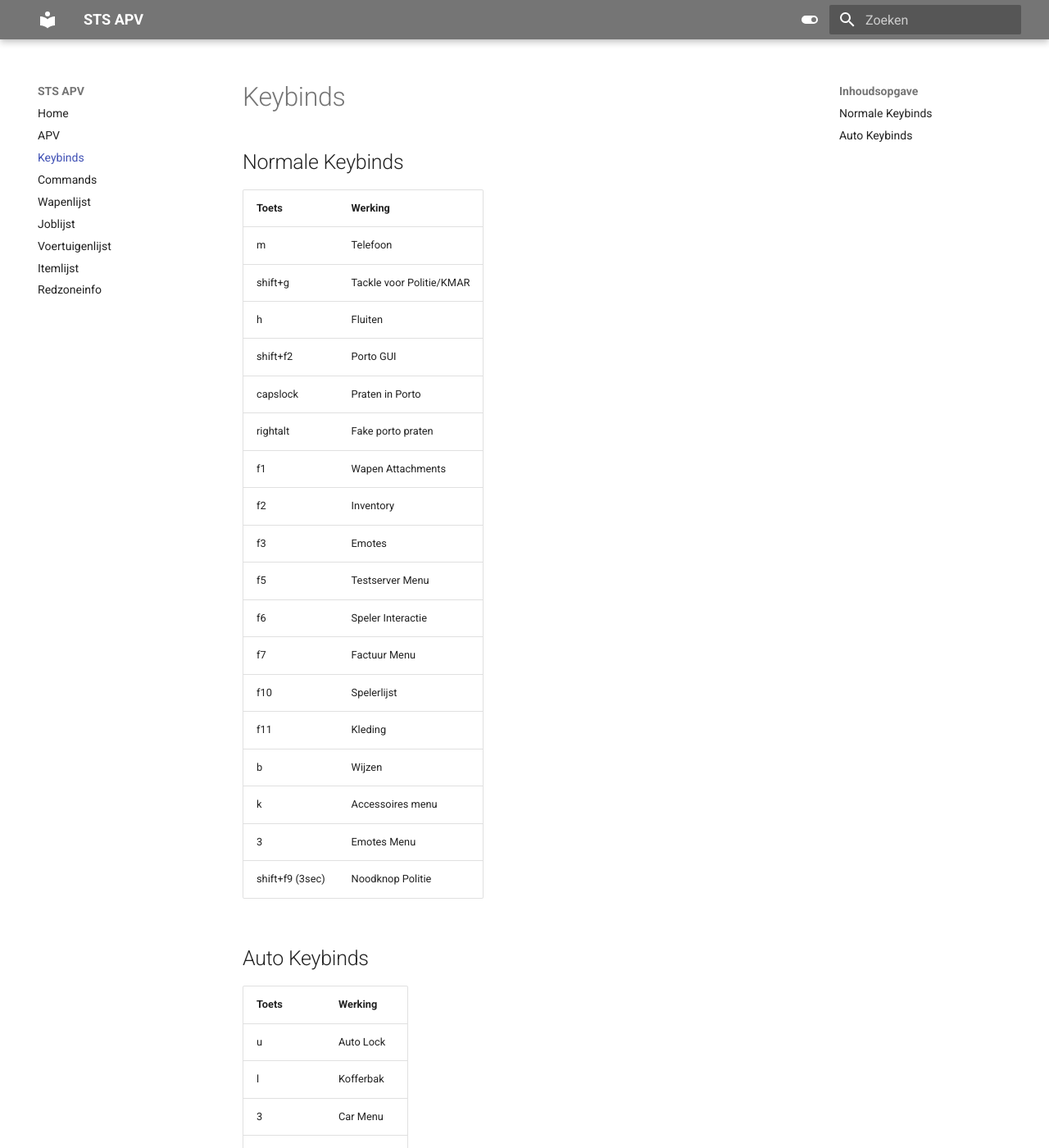
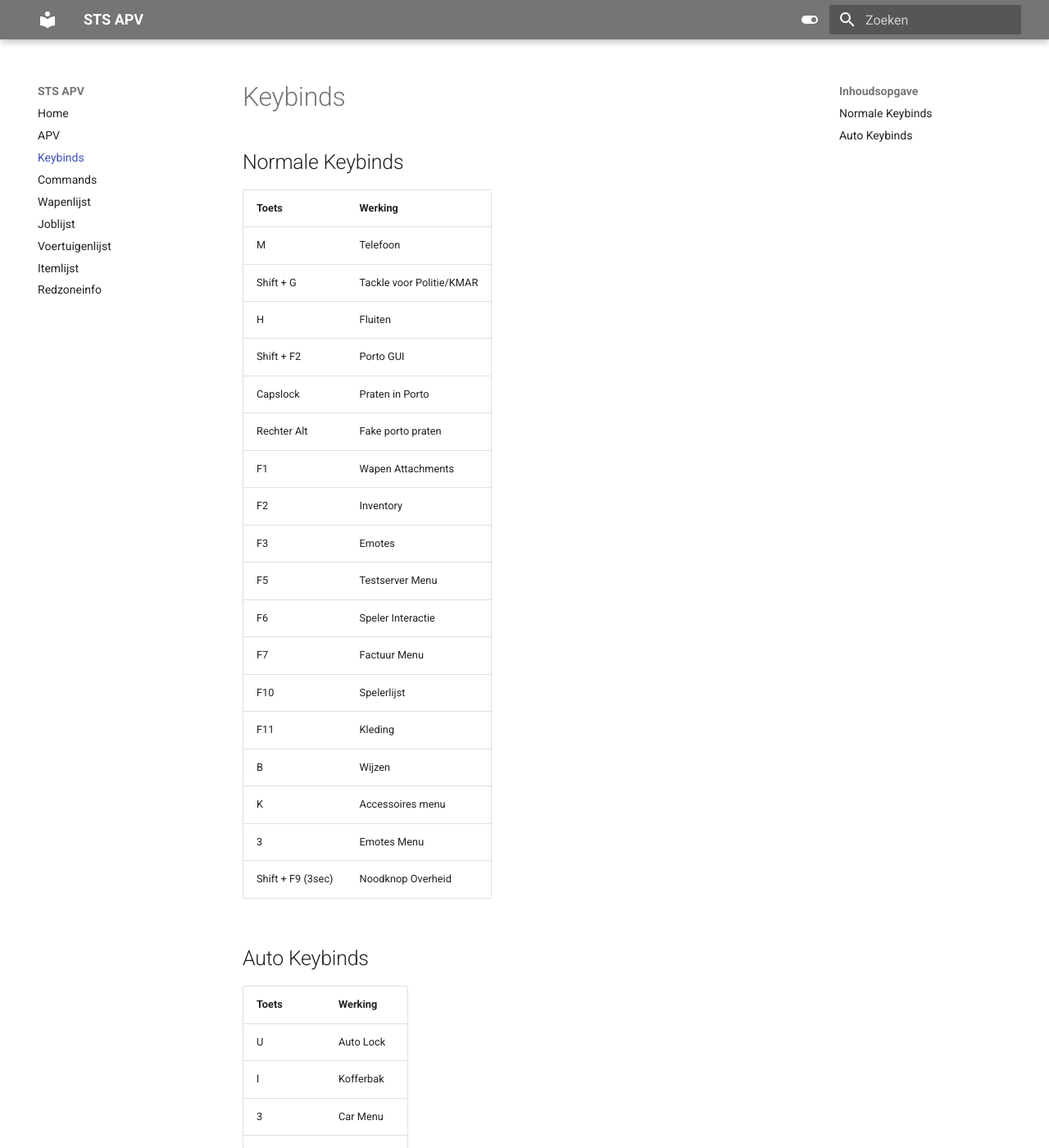
Before and after one commit to Welseyy/STSAPV, an MkDocs documentation site: the page built from docs/keybinds.md, in a window 1280 px wide and 1400 px high. Shown: the whole window at 82% size. Built offline with MkDocs 1.6.1 and Material for MkDocs 9.7.7, drawn with Linux system fonts in a browser that asks for light colours.

Commit message:
Update keybinds.md

```diff
--- a/docs/keybinds.md
+++ b/docs/keybinds.md
@@ -6,30 +6,30 @@
 
 | Toets | Werking |
 |---|---|
-| m | Telefoon |
-| shift+g | Tackle voor Politie/KMAR |
-| h | Fluiten |
-| shift+f2 | Porto GUI |
-| capslock | Praten in Porto|
-| rightalt |Fake porto praten|
-| f1 | Wapen Attachments |
-| f2 | Inventory |
-| f3 | Emotes |
-| f5 | Testserver Menu |
-| f6 | Speler Interactie |
-| f7 | Factuur Menu |
-| f10 | Spelerlijst |
-| f11 | Kleding |
-| b | Wijzen|
-| k | Accessoires menu |
+| M | Telefoon |
+| Shift + G | Tackle voor Politie/KMAR |
+| H | Fluiten |
+| Shift + F2 | Porto GUI |
+| Capslock | Praten in Porto|
+| Rechter Alt |Fake porto praten|
+| F1 | Wapen Attachments |
+| F2 | Inventory |
+| F3 | Emotes |
+| F5 | Testserver Menu |
+| F6 | Speler Interactie |
+| F7 | Factuur Menu |
+| F10 | Spelerlijst |
+| F11 | Kleding |
+| B | Wijzen|
+| K | Accessoires menu |
 | 3 | Emotes Menu|
-| shift+f9 (3sec) | Noodknop Politie |
+| Shift + F9 (3sec) | Noodknop Overheid |
 
 ## Auto Keybinds
 
 | Toets | Werking |
 |---|---|
-| u | Auto Lock |
+| U | Auto Lock |
 | l | Kofferbak |
 | 3 | Car Menu |
-| shift+b | Drift-mode|
+| Shift + B | Drift-mode|
```
